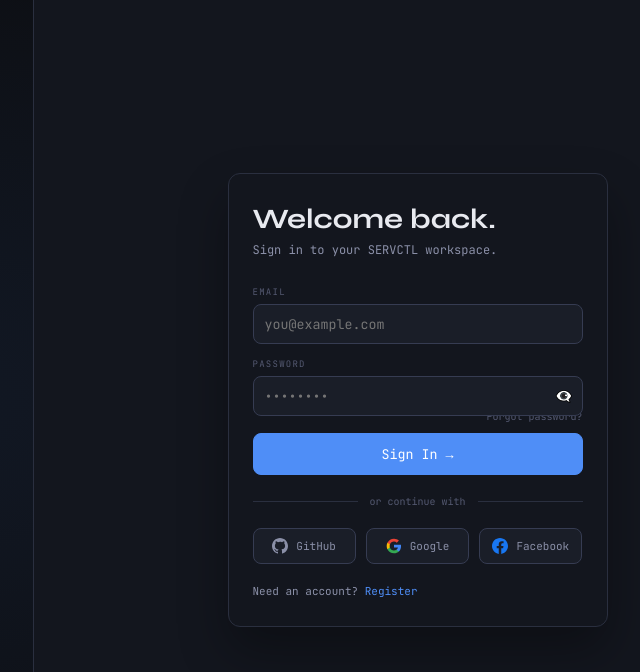
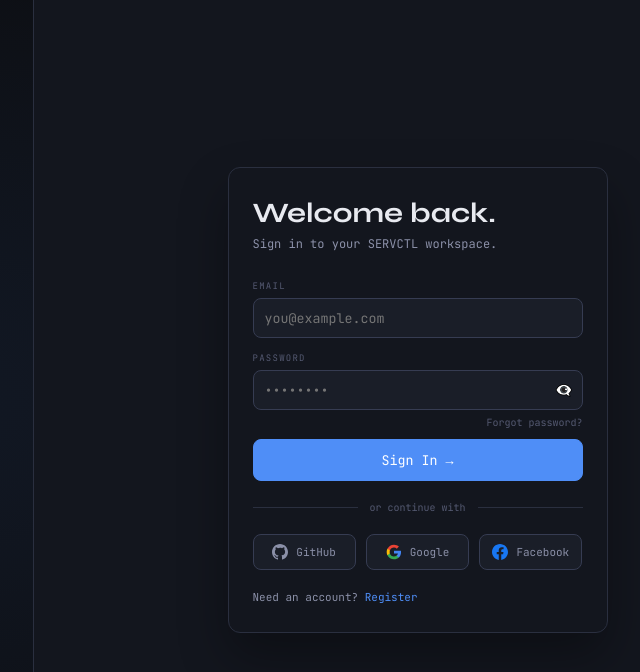
Before and after one commit to mrl-barua/SERVCTL-FRONT, a Vue app: page /login in a window 1280 px wide. Shown: the top 672 px of the page, without its empty margins (479-1119 px from the left). Built offline with nearby package versions, Linux system fonts and the light colour scheme; no server answers.

Commit message:
fix: adjust margin for forgot link in LoginView

```diff
--- a/src/views/LoginView.vue
+++ b/src/views/LoginView.vue
@@ -648,7 +648,7 @@ onBeforeUnmount(() => {
   border: none;
   background: transparent;
   text-align: right;
-  margin: -6px 0 10px;
+  margin: 6px 0 10px;
   padding: 0;
   color: var(--text3);
   font-size: 10px;
```
